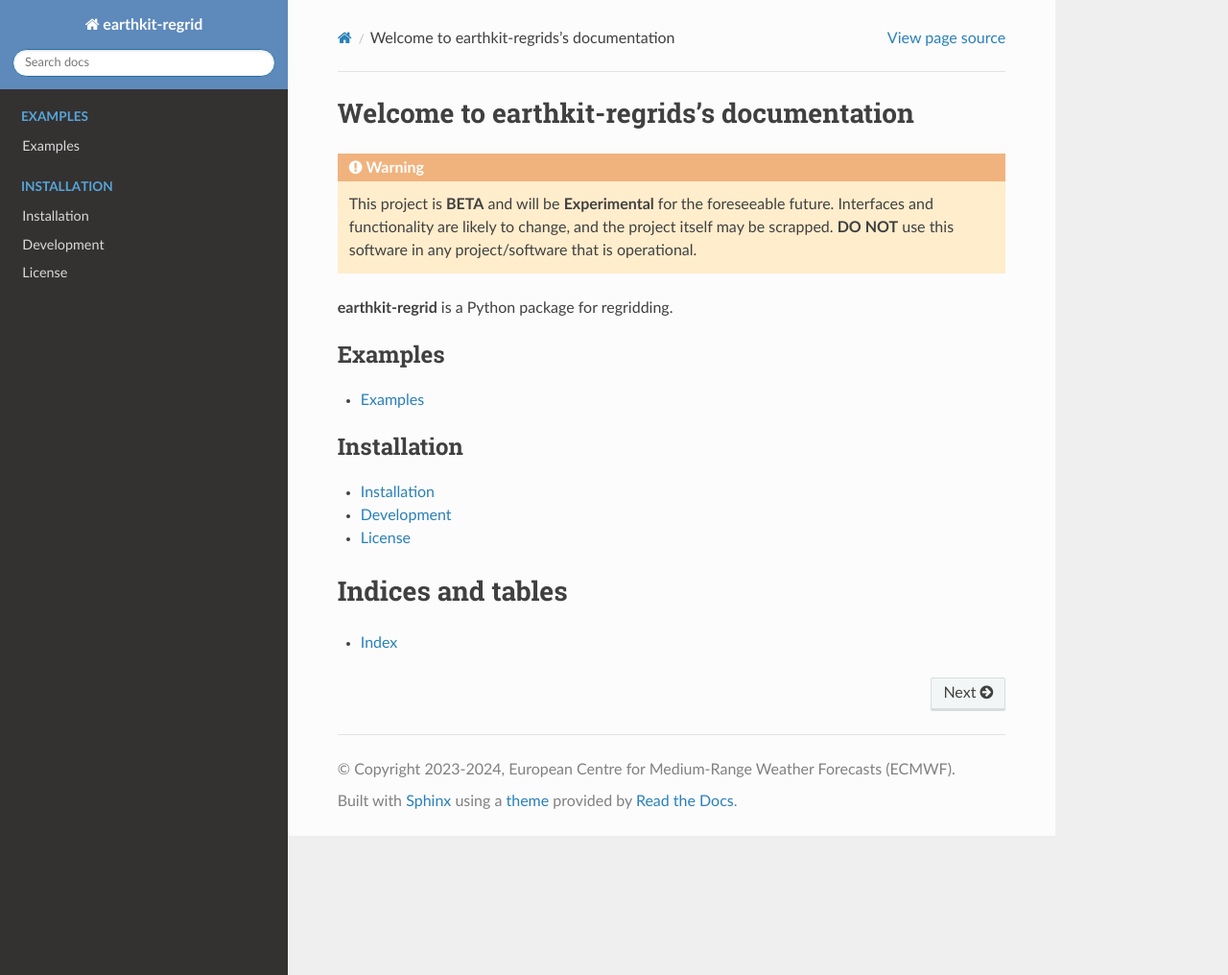
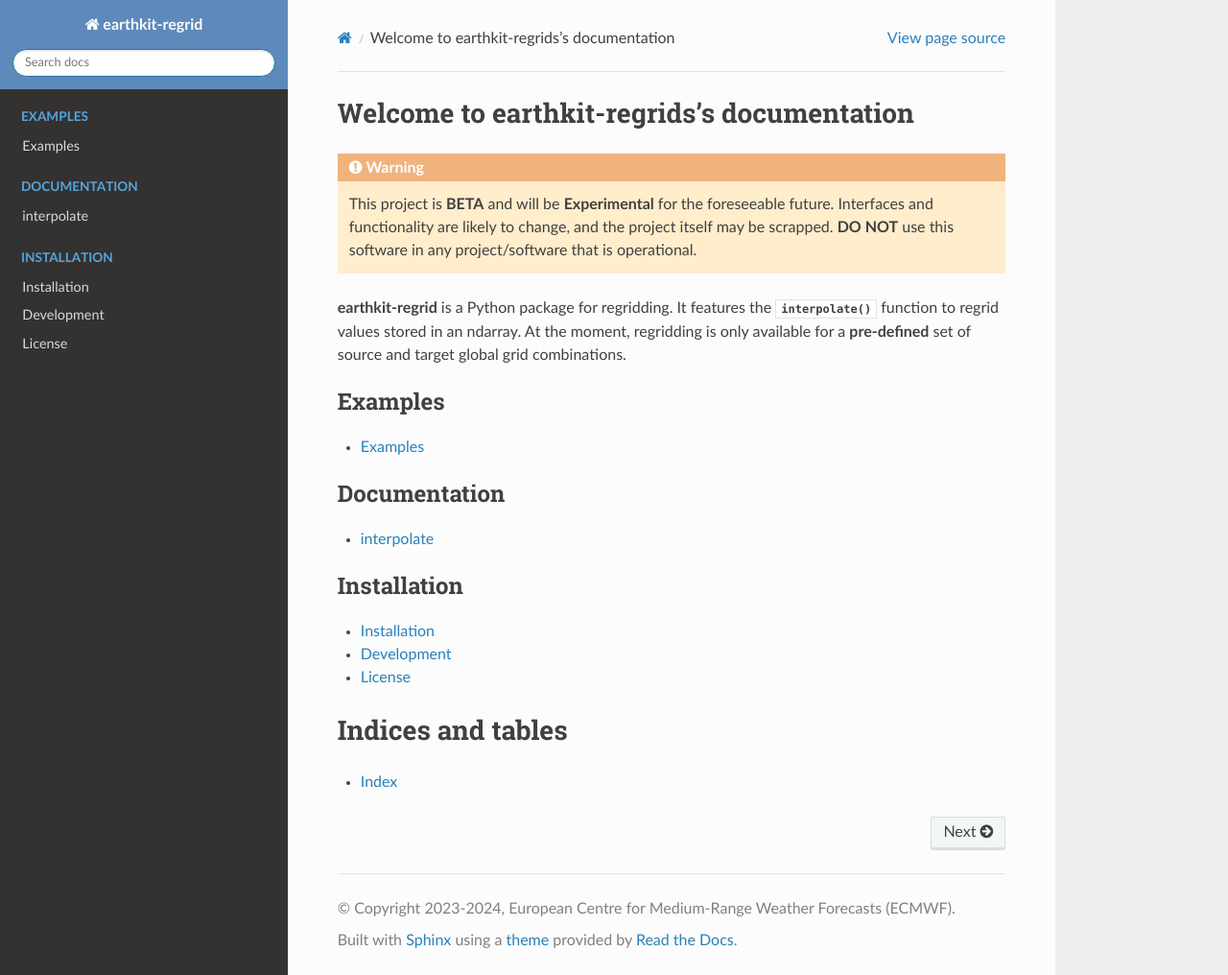
Before and after one commit to ecmwf/earthkit-regrid, a Sphinx documentation site: the page built from docs/index.rst, in a window 1280 px wide and 1016 px high. Shown: the whole window at 96% size. Built offline with Sphinx 7.4.7 and the Read the Docs theme 2.0.0, drawn with Linux system fonts in a browser that asks for light colours.

Commit message:
Add first user guide

```diff
--- a/docs/index.rst
+++ b/docs/index.rst
@@ -6,7 +6,8 @@
     This project is **BETA** and will be **Experimental** for the foreseeable future. Interfaces and functionality are likely to change, and the project itself may be scrapped. **DO NOT** use this software in any project/software that is operational.
 
 
-**earthkit-regrid** is a Python package for regridding.
+**earthkit-regrid** is a Python package for regridding. It features the :func:`interpolate` function to regrid values stored in an ndarray. At the moment, regridding is only available for a **pre-defined** set of source and target global grid combinations.
+
 
 .. toctree::
    :maxdepth: 1
@@ -14,6 +15,12 @@
    :titlesonly:
 
    examples
+
+.. toctree::
+   :maxdepth: 1
+   :caption: Documentation
+
+   interpolate
 
 .. toctree::
    :maxdepth: 1
--- a/docs/requirements.txt
+++ b/docs/requirements.txt
@@ -1,4 +1,5 @@
 # These are the requirements for readthedoc
+ipykernel
 docutils
 Pygments>=2.6.1
 Sphinx
```
Also changed, not shown: docs/interpolate.rst (added, +21 -0 lines).
